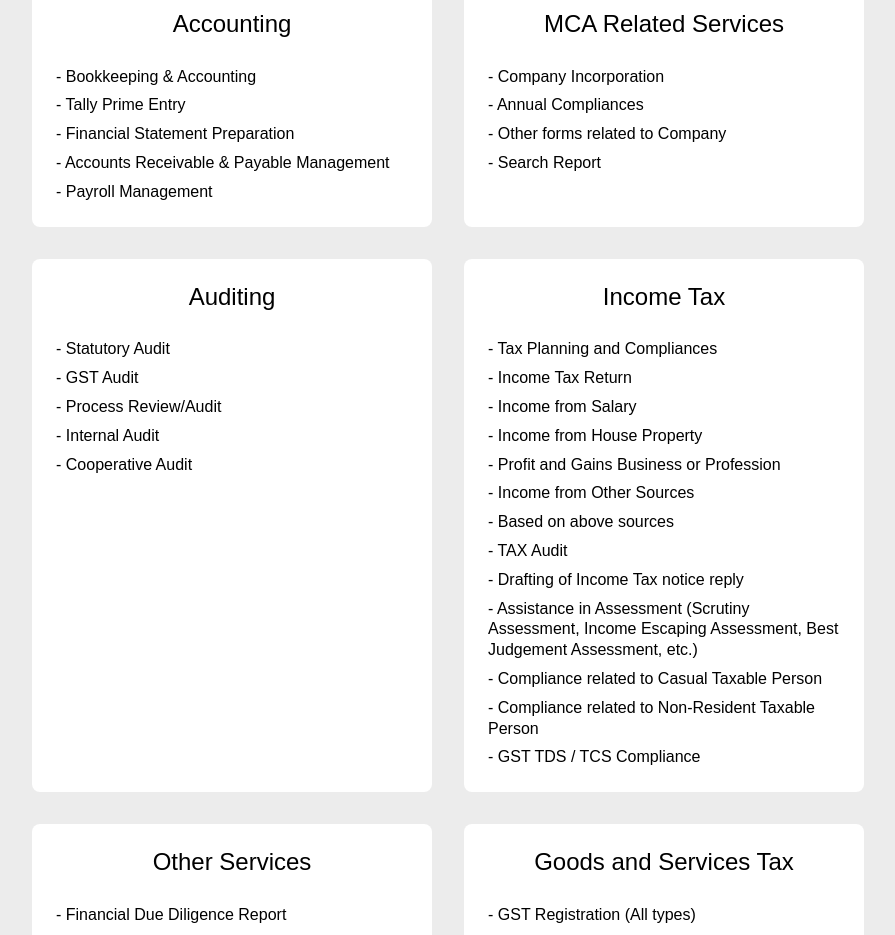
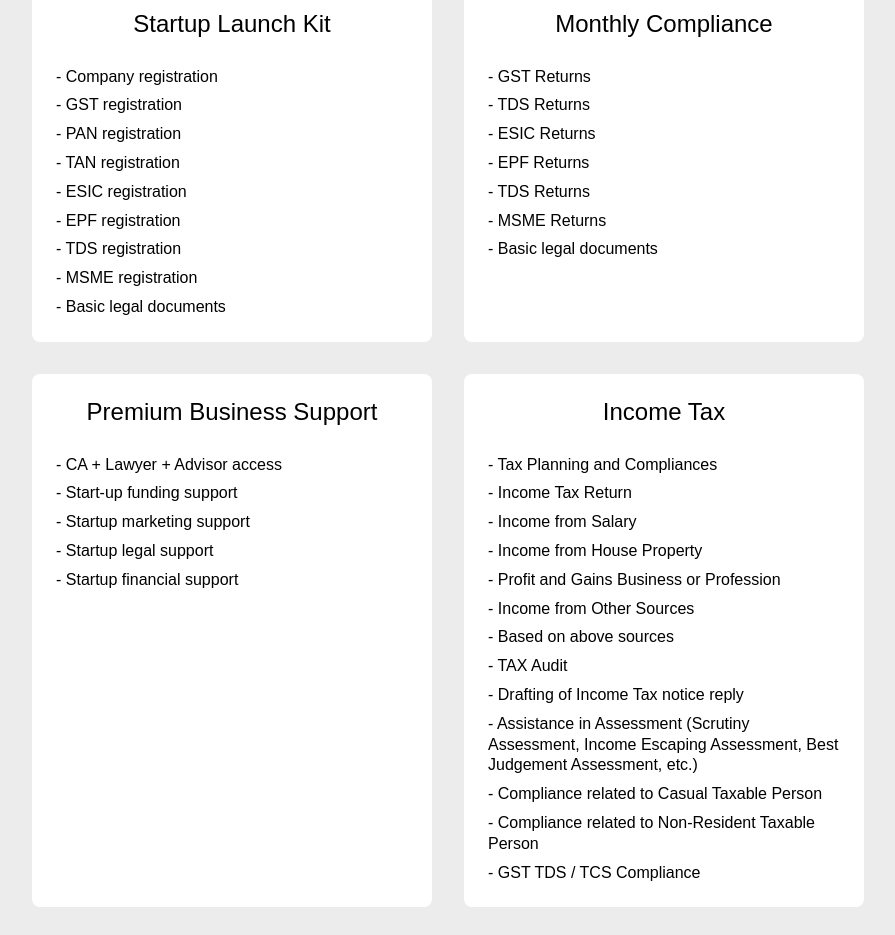
Before and after one commit to rajaranjanmr/mrtech, a React (Vite) app: page / in a window 1280 px wide. Shown: the part 1380-2315 px from the top of the page, without its empty margins (48-943 px from the left). Built offline with nearby package versions, Linux system fonts and the light colour scheme; no server answers.

Commit message:
added new ui

```diff
--- a/src/data/tax_services.js
+++ b/src/data/tax_services.js
@@ -40,32 +40,39 @@ const taxServices = [
   // },
 
   {
-    title: "Accounting",
+    title: "Startup Launch Kit",
     servicesList: [
-      "Bookkeeping & Accounting",
-      "Tally Prime Entry",
-      "Financial Statement Preparation",
-      "Accounts Receivable & Payable Management",
-      "Payroll Management",
+      "Company registration",
+      "GST registration",
+      "PAN registration",
+      "TAN registration",
+      "ESIC registration",
+      "EPF registration",
+      "TDS registration",
+      "MSME registration",
+      "Basic legal documents",
     ],
   },
   {
-    title: "MCA Related Services",
+    title: "Monthly Compliance",
     servicesList: [
-      "Company Incorporation",
-      "Annual Compliances",
-      "Other forms related to Company",
-      "Search Report",
+      "GST Returns",
+      "TDS Returns",
+      "ESIC Returns",
+      "EPF Returns",
+      "TDS Returns",
+      "MSME Returns",
+      "Basic legal documents",
     ],
   },
   {
-    title: "Auditing",
+    title: "Premium Business Support",
     servicesList: [
-      "Statutory Audit",
-      "GST Audit",
-      "Process Review/Audit",
-      "Internal Audit",
-      "Cooperative Audit",
+      "CA + Lawyer + Advisor access",
+      "Start-up funding support",
+      "Startup marketing support",
+      "Startup legal support",
+      "Startup financial support",
     ],
   },
   {
@@ -99,17 +106,17 @@ const taxServices = [
       "Any other Consultancy",
     ],
   },
-  {
-    title: "Goods and Services Tax",
-    servicesList: [
-      "GST Registration (All types)",
-      "GST Return Filling",
-      "GST Reconciliation",
-      "Annual Return",
-      "Drafting of Notice Reply and Related forms",
-      "Conversion - Normal to Composite and vise-a-versa",
-    ],
-  },
+  // {
+  //   title: "Goods and Services Tax",
+  //   servicesList: [
+  //     "GST Registration (All types)",
+  //     "GST Return Filling",
+  //     "GST Reconciliation",
+  //     "Annual Return",
+  //     "Drafting of Notice Reply and Related forms",
+  //     "Conversion - Normal to Composite and vise-a-versa",
+  //   ],
+  // },
   {
     title: "Tech Services",
     servicesList: [
```
